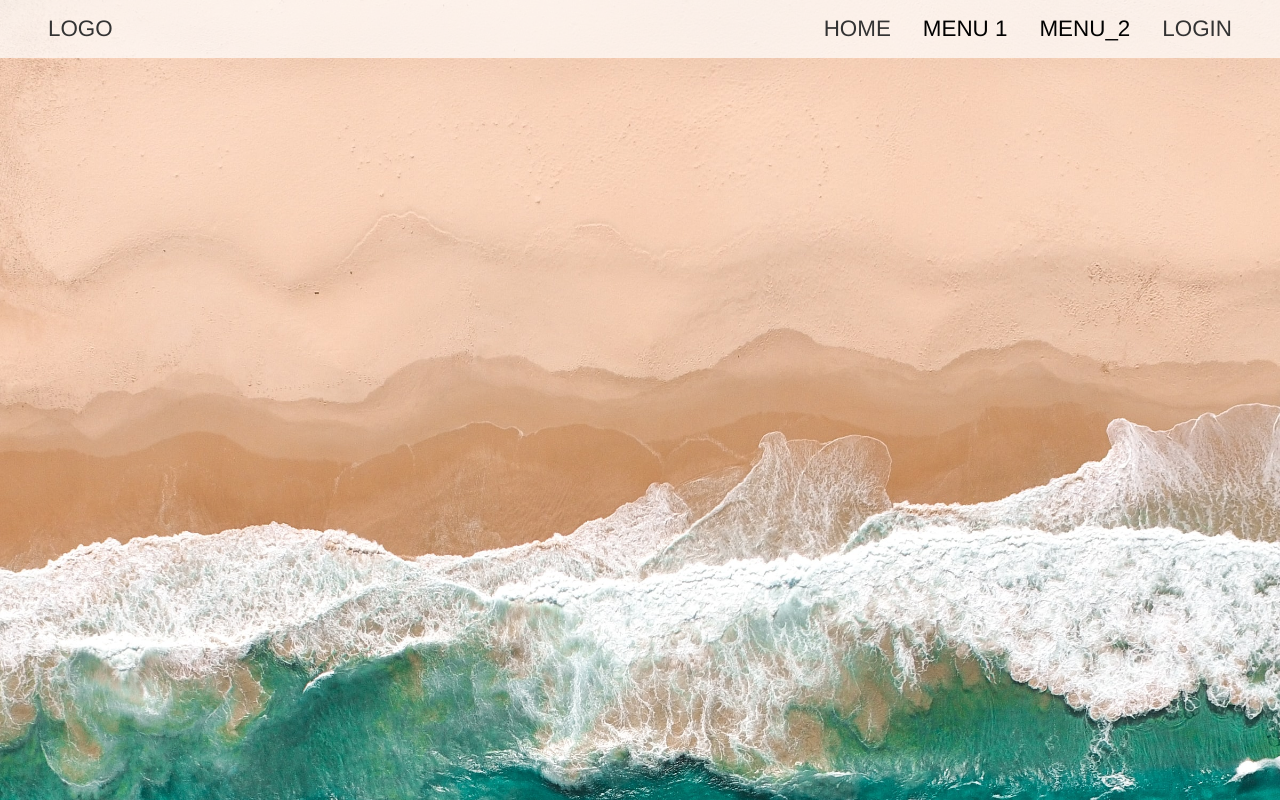
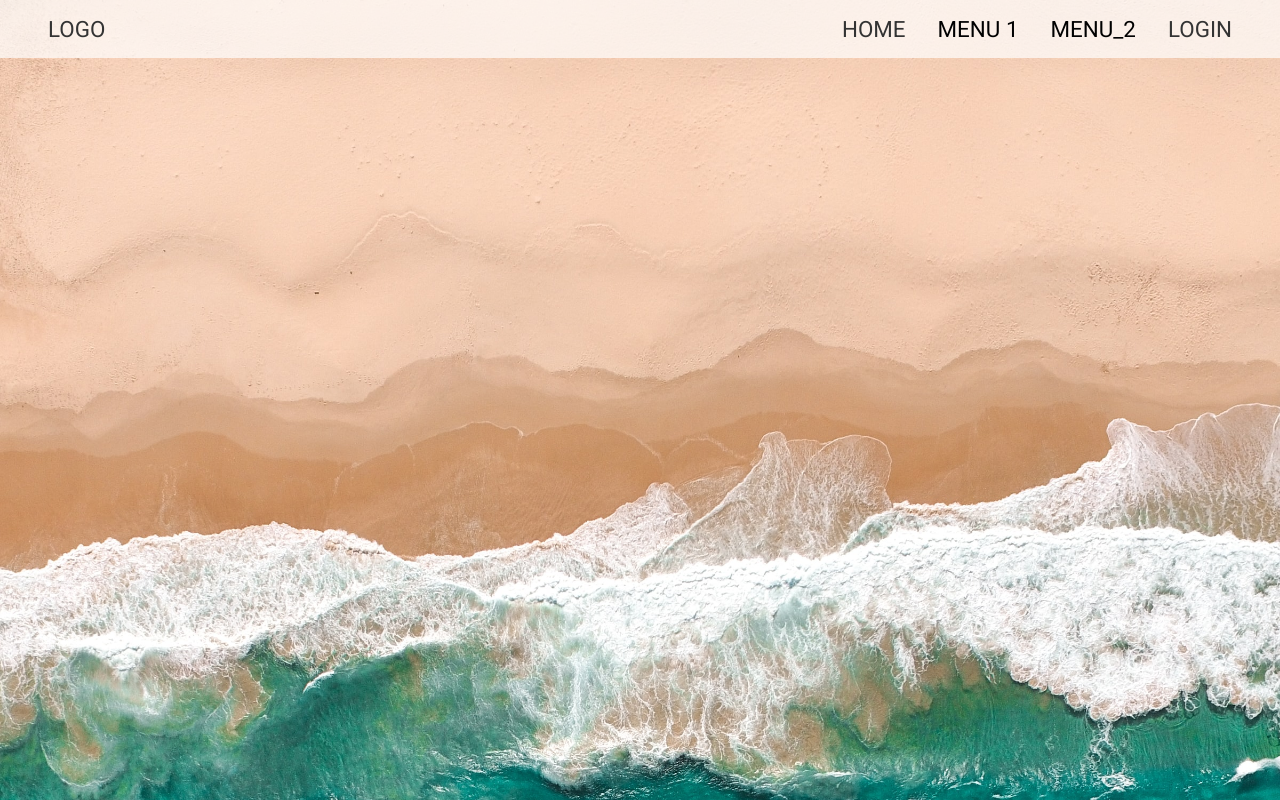
Before and after one commit to benceturbulence/navbar_w_css_twotier, a plain HTML site: page index.html in a window 1280 px wide. Drawn offline with Linux system fonts and the light colour scheme.

Commit message:
accesability

```diff
--- a/index.css
+++ b/index.css
@@ -1,8 +1,6 @@
 * {
     margin: 0;
     padding: 0;
-    font-family: 'Franklin Gothic Medium', 'Arial Narrow', Arial, sans-serif;
-
     text-decoration: none;
 }
 
@@ -11,9 +9,9 @@ body {
     background: url("img/bg.jpg");
     background-size: cover;
     background-repeat: no-repeat;
-    font-family: 'Arial', sans-serif;
+    font-family: 'Roboto', sans-serif;
     text-transform: uppercase;
-    font-weight: lighter;
+    font-weight: thin;
 }
 
 header {
--- a/index.html
+++ b/index.html
@@ -12,7 +12,7 @@
         <meta name="viewport" content="width=device-width, initial-scale=1">
         <link rel="preconnect" href="https://fonts.googleapis.com">
         <link rel="preconnect" href="https://fonts.gstatic.com" crossorigin>
-        <link href="https://fonts.googleapis.com/css2?family=PT+Sans:wght@400;700&display=swap" rel="stylesheet">
+        <link href="https://fonts.googleapis.com/css2?family=Roboto:wght@100;300;400&display=swap" rel="stylesheet">
         <link rel="stylesheet" href="index.css">
     </head>
     <body>
@@ -22,12 +22,12 @@
             <span></span>
         </label>
 
-        <a href="#" class = "logo">Logo</a>
+        <a href="https://benceturbulence.github.io/navbar_w_css_twotier/" class = "logo" alt = "logo">Logo</a>
         <input type="checkbox" id = "menu-bar">
         <nav class = "navbar">
             <ul>
                 <li class = "accordeon">
-                    <a href="#">Home</a>
+                    <a href="https://benceturbulence.github.io/navbar_w_css_twotier/" alt = "link back to the homepage">Home</a>
                 </li>
 
                 <li class = "accordeon">
```
